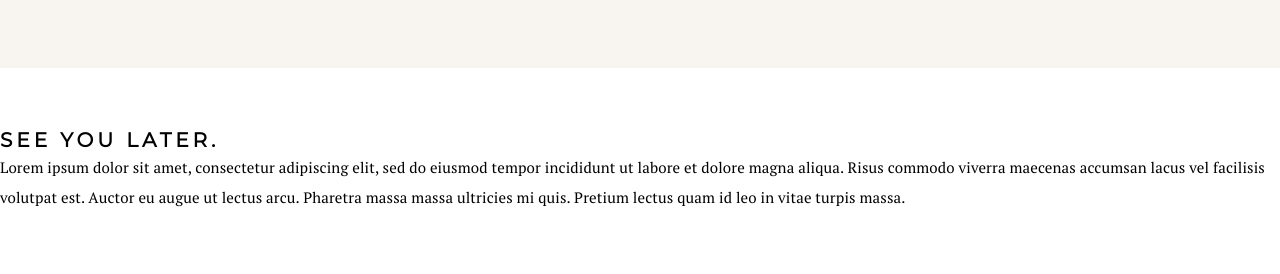
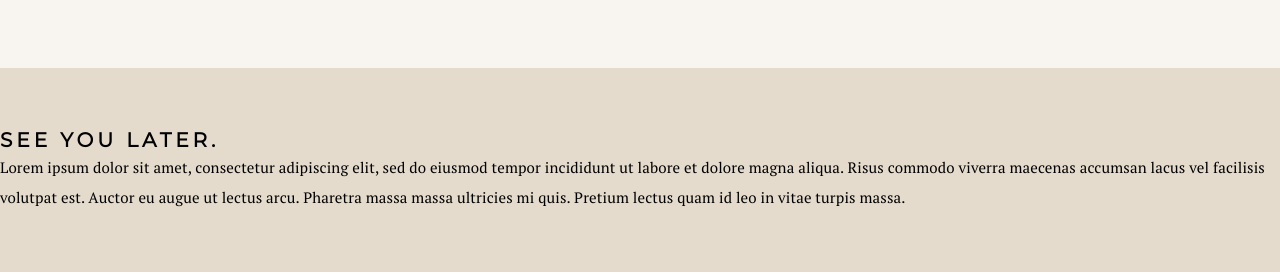
Before and after one commit to zach-cullen/liveoakfilm.co, a Next.js app: page / in a window 1280 px wide. Shown: the part 909-1183 px from the top of the page. Built offline with nearby package versions, Linux system fonts and the light colour scheme.

Commit message:
provide khaki background color to page section 2

```diff
--- a/pages/index.js
+++ b/pages/index.js
@@ -37,7 +37,9 @@ export default function Home () {
             </Button>
           </SectionContainer>
         </PageSection>
-        <PageSection>
+        <PageSection
+          bgColor={props => props.theme.colors.khaki}
+        >
           <h2>See you later.</h2>
           <p>Lorem ipsum dolor sit amet, consectetur adipiscing elit, sed do eiusmod tempor incididunt ut labore et dolore magna aliqua. Risus commodo viverra maecenas accumsan lacus vel facilisis volutpat est. Auctor eu augue ut lectus arcu. Pharetra massa massa ultricies mi quis. Pretium lectus quam id leo in vitae turpis massa.</p>
         </PageSection>
```
